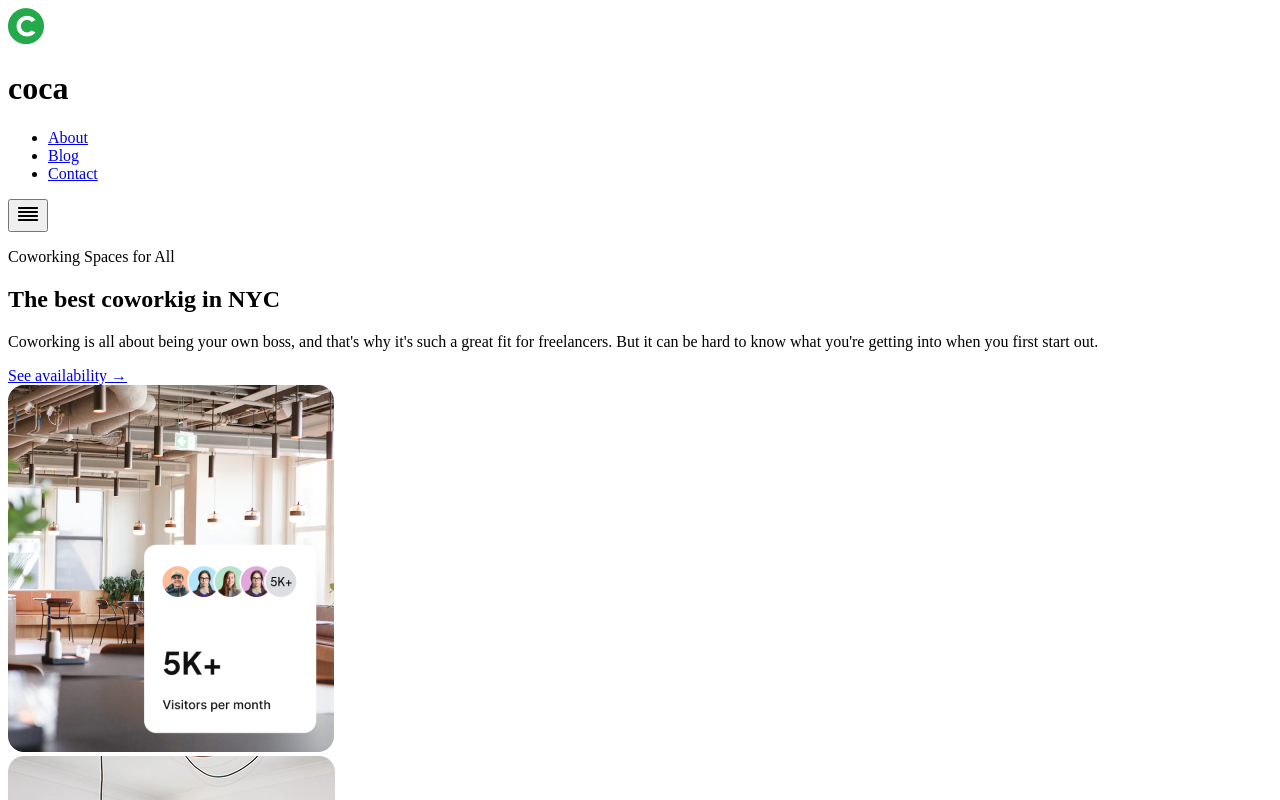
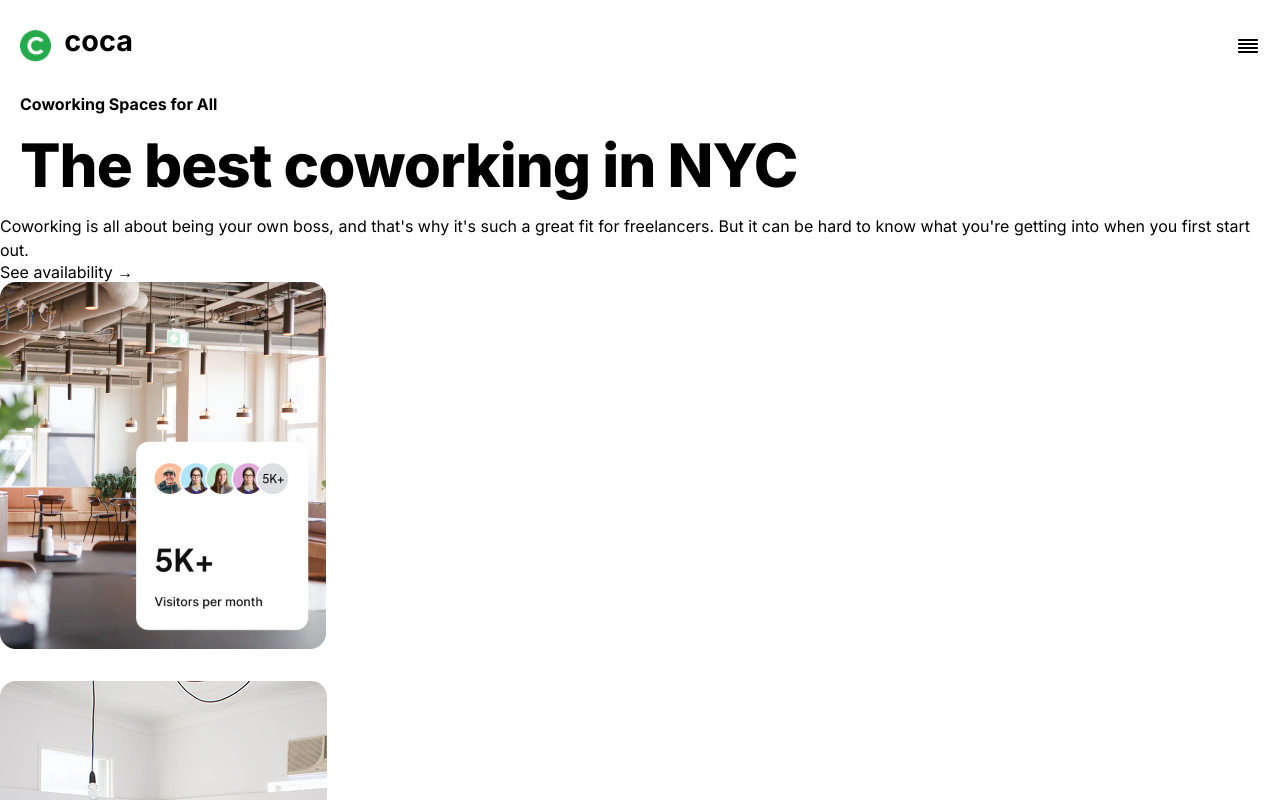
Before and after one commit to OrtizGuilhermex/Atividade-Pr-tica-Replicar-o-Design-responsivo-usando-HTML-e-CSS, a plain HTML site: page index.html in a window 1280 px wide. Shown: the top 800 px of the page. Drawn offline with Linux system fonts and the light colour scheme.

Commit message:
LG 02 - feat: Terminando HTML e começando customização da NAVBAR

```diff
--- a/index.html
+++ b/index.html
@@ -4,17 +4,20 @@
 <head>
     <meta charset="UTF-8">
     <meta name="viewport" content="width=device-width, initial-scale=1.0">
-    <title>Coca</title>
-    <link href="https://fonts.googleapis.com/css2?family=Plus+Jakarta+Sans:ital,wght@0,200..800;1,200..800&display=swap"
-        rel="stylesheet">
+    <title>Coworking Spaces - Coca</title>
+    <link href="https://fonts.googleapis.com/css2?family=Plus+Jakarta+Sans:ital,wght@0,200..800;1,200..800&display=swap" rel="stylesheet">
+    <link href="https://fonts.googleapis.com/css2?family=Inter:ital,opsz,wght@0,14..32,100..900;1,14..32,100..900&display=swap" rel="stylesheet">
+    <link rel="icon" href="/images/Logo.png" type="image/x-icon">
     <link rel="stylesheet" href="style.css">
 </head>
 
 <body>
     <header class="header">
         <div class="container header-inner">
-            <img src="/images/Logo.png" alt="coca - Coworking Spaces">
-            <h1 class="logo">coca</h1>
+            <div class="logo-container">
+                <img src="/images/Logo.png" alt="coca - Coworking Spaces">
+                <h1 class="logo">coca</h1>
+            </div>
             <nav class="menu" aria-label="Main-Menu">
                 <div class="menu-desktop">
                     <ul class="menu-desktop-left">
@@ -36,7 +39,7 @@
     <main class="main">
         <section class="hero-section">
             <p class="hero-eyebrow">Coworking Spaces for All</p>
-            <h2>The best coworkig in NYC</h2>
+            <h2>The best coworking in NYC</h2>
             <p>Coworking is all about being your own boss, and that's why it's such a great fit for freelancers. But it
                 can be hard to know what you're getting into when you first start out.
             </p>
@@ -168,7 +171,54 @@
         </section>
     </main>
     <footer class="footer">
-
+        <div class="footer-column footer-newsletter">
+            <div class="subscribe-section" aria-label="Newsletter Heading">
+                <h3>Subscribe to our newsletter</h3>
+                <form action="#subscribe" method="post" class="newsletter-form">
+                    <label for="email">Email address</label>
+                    <input type="email" id="email" name="email" placeholder="Email address"
+                        aria-label="Enter your email address" required>
+                    <button type="submit" aria-label="Subscribe">></button>
+                </form>
+            </div>
+            <nav class="footer-column footer-nav" aria-label="Services links">
+                <h3>Services</h3>
+                <ul>
+                    <li><a href="#">Email Marketing</a></li>
+                    <li><a href="#">Compaigns</a></li>
+                    <li><a href="#">Branding</a></li>
+                    <li><a href="#">Offline</a></li>
+                </ul>
+            </nav>
+            <nav class="footer-column footer-nav" aria-label="About links">
+                <h3>About</h3>
+                <ul>
+                    <li><a href="#">Our story</a></li>
+                    <li><a href="#">Benefits</a></li>
+                    <li><a href="#">Team</a></li>
+                    <li><a href="#">Carrers</a></li>
+                </ul>
+            </nav>
+            <nav class="footer-column footer-nav" aria-label="Help links">
+                <h3>Help</h3>
+                <ul>
+                    <li><a href="#">FAQs</a></li>
+                    <li><a href="#">Contact US</a></li>
+                </ul>
+            </nav>
+        </div>
+        <div class="footer-bottom">
+            <div class="footer-links-bottom">
+                <a href="#">Terms & Conditions</a>
+                <a href="#">Privacy Policy</a>
+            </div>
+            <div class="footer-social-media">
+                <a href="#" aria-label="Follow us on Facebook"><img src="/images/Facebook-icon.png" alt="Facebook"></a>
+                <a href="#" aria-label="Follow us on Twitter"><img src="/images/Twitter-icon.png" alt="Twitter"></a>
+                <a href="#" aria-label="Follow us on Instagram"><img src="/images/Instagram-icon.png"
+                        alt="Instagram"></a>
+            </div>
+        </div>
     </footer>
 </body>
 
--- a/style.css
+++ b/style.css
@@ -0,0 +1,131 @@
+:root {
+    --hero-color: #FFF;
+    --startup-color: #EBFAEF;
+    --guide-color: #094319;
+    --buttons-color: #24AA4A;
+    --text-dark: black;
+    --font-body: 'Inter', sans-serif;
+    --font-headings: 'Plus Jakarta Sans', sans-serif;
+}
+
+* {
+    margin: 0;
+    padding: 0;
+    box-sizing: border-box;
+}
+
+body {
+    font-family: var(--font-body);
+    background-color: var(--hero-color);
+    color: var(--text-dark);
+    min-width: 375px;
+    overflow-x: hidden;
+}
+
+img {
+    max-width: 100%;
+    display: block;
+}
+
+a {
+    text-decoration: none;
+    color: inherit;
+}
+
+ul li {
+    list-style: none;
+}
+
+/*------------------------------ HEADER MOBILE -----------------------------------*/
+
+.container {
+    width: 100%;
+    box-sizing: border-box;
+    margin: 0 auto;
+}
+
+.header {
+    background-color: var(--hero-color);
+    padding: 1rem 0;
+    width: 100%;
+}
+
+.header-inner {
+    display: flex;
+    justify-content: space-between;
+    align-items: center;
+    height: 3.75rem;
+}
+
+.header-inner .logo-container {
+    display: flex;
+}
+
+.header-inner img[src*="Logo.png"] {
+    height: 2rem;
+    width: auto;
+    margin: 0.625rem;
+    margin-left: 1.25rem;
+}
+
+.header-inner .logo {
+    font-size: 1.8rem;
+    color: var(--text-dark);
+    margin: 0.2rem;
+    font-weight: 700;
+}
+
+.menu-desktop {
+    display: none;
+}
+
+.menu-mobile {
+    display: block;
+}
+
+#menu-toggle {
+    background: none;
+    border: none;
+    padding: 0;
+    margin: 0.625rem;
+    margin-right: 1.25rem;
+    cursor: pointer;
+    display: flex;
+    align-items: center;
+    justify-content: center;
+}
+
+#menu-toggle img {
+    height: 1.5rem;
+    width: auto;
+}
+
+/*------------------------------ HERO MOBILE SECTION -----------------------------------*/
+
+.hero-section {
+    padding: 0 0 2rem 0;
+    text-align: left;
+}
+
+.hero-eyebrow {
+    font-family: var(--font-body);
+    font-size: 1.125rem;
+    font-weight: 700;
+    color: var(--text-dark);
+    margin: 0 0 1rem 1.25rem;
+}
+
+.hero-section h2 {
+    font-size: 3.75rem;
+    font-weight: 800;
+    line-height: 1.1;
+    letter-spacing: -1px;
+    color: var(--text-dark);
+    margin: 0 1.25rem 1rem 1.25rem;
+}
+
+.hero-section p {
+    font-family: var(--font-body);
+    font-size: 1rem;
+    line-height: 1.5;
+}
```
Also changed, not shown: images/Facebook-icon.png (added), images/Instagram-icon.png (added), images/Twitter-icon.png (added).
